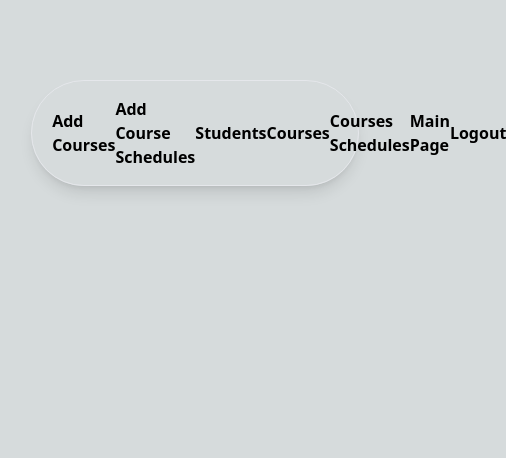
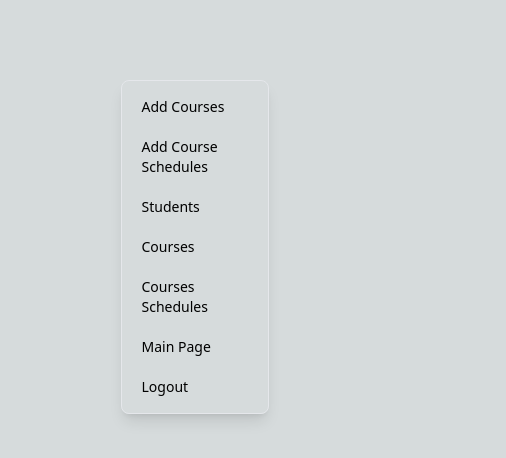
Before and after one commit to ashrafabusunaina1986/registersystem, a Next.js app: page /admin in a window 390 px wide. Shown: the top 458 px of the page, 506 px wide, since content can reach past the window. Built offline with nearby package versions, Linux system fonts and the light colour scheme; what tailwindcss-debug-screens would draw is missing.

Commit message:
first commit

```diff
--- a/src/app/admin/page.js
+++ b/src/app/admin/page.js
@@ -43,7 +43,7 @@ export const info = [
 
 function Admin() {
   return (
-    <div className="w-11/12 m-auto">
+    <div className="w-11/12  m-auto">
       <Menu info={info} d="v" />
     </div>
   );
--- a/src/components/Menu.js
+++ b/src/components/Menu.js
@@ -6,7 +6,7 @@ function Menu({ info, d }) {
       <div
         className={
           (d === "v" &&
-            "w-11/12 m-auto px-5 py-4 border-[1px] shadow-lg mt-20 rounded-full") ||
+            "w-11/12 sm:w-5/12 sm:flex sm:flex-col m-auto px-5 py-4 border-[1px] shadow-lg mt-20 sm:rounded-lg rounded-full") ||
           (d === "h" &&
             "flex flex-col ms-5  gap-5 h-max w-2/6 px-5 py-4 border-[1px] shadow-lg mt-5 rounded-lg")
         }
@@ -14,7 +14,7 @@ function Menu({ info, d }) {
         <ul
           className={
             (d === "v" &&
-              "list-none m-auto flex items-center justify-around w-full") ||
+              "list-none m-auto flex sm:flex sm:flex-col sm:gap-5 items-center justify-around sm:w-full") ||
             (d === "h" &&
               "list-none  flex flex-col items-center justify-center w-full")
           }
@@ -24,7 +24,7 @@ function Menu({ info, d }) {
               return (
                 <li
                   className={
-                    (d === "v" && "hover:text-gray-600 hover:underline font-semibold") ||
+                    (d === "v" && "hover:text-gray-600 sm:text-sm sm:font-medium sm:w-full sm:hover:text-gray-400 hover:underline font-semibold") ||
                     (d === "h" &&"text-gray-50 bg-slate-800 hover:shadow-lg hover:bg-slate-400 hover:text-slate-900 w-full mb-2 px-5 py-1 font-semibold text-sm rounded-md")
                   }
                   key={item.id}
```
